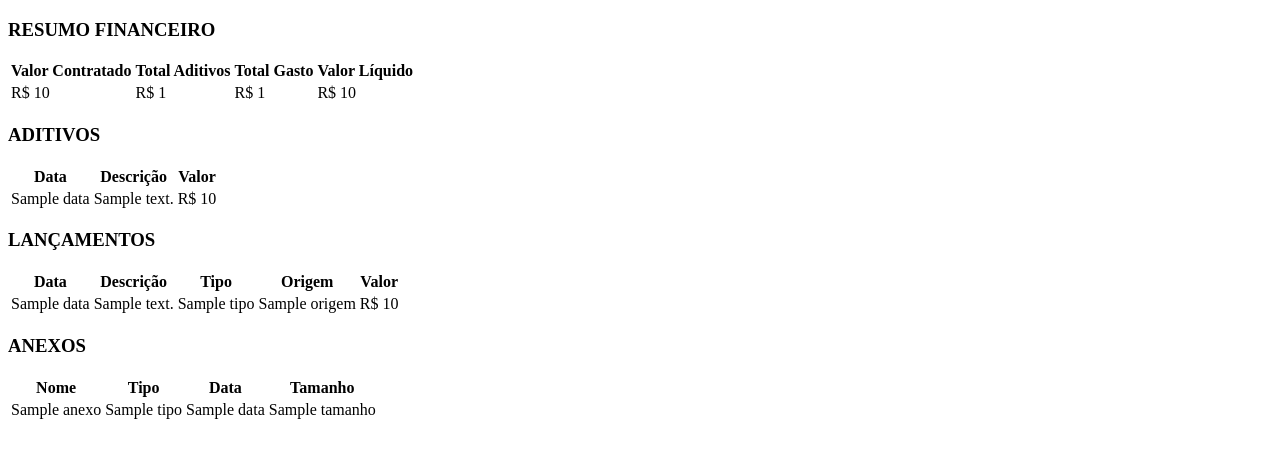
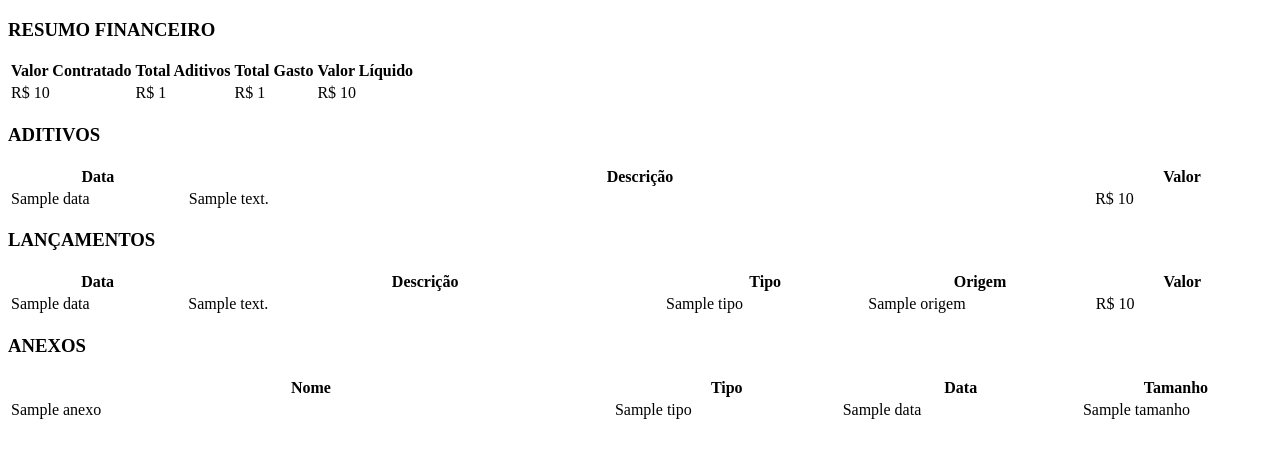
Before and after one commit to cassioreistech/Controle_de_Obras, a Python web app: template src/controle_obras/templates/relatorio_obra.html in a window 1280 px wide. Shown: the part 207-665 px from the top of the page. Run offline with Jinja, Linux system fonts and the light colour scheme; the template is opened without the code that fills it: most values are stand-ins (such as "Sample title", 1, 10 or a date in 2020).

Commit message:
fix: corrigir layout das tabelas LANÇAMENTOS e ANEXOS no PDF - larguras explícitas, repeat=1, fonte 8pt

```diff
--- a/src/controle_obras/templates/relatorio_obra.html
+++ b/src/controle_obras/templates/relatorio_obra.html
@@ -53,20 +53,20 @@
     {% if aditivos %}
     <section class="secao">
         <h3>ADITIVOS</h3>
-        <table class="tabela-dados">
+        <table width="100%" repeat="1">
             <thead>
                 <tr>
-                    <th class="col-data">Data</th>
-                    <th class="col-desc">Descrição</th>
-                    <th class="col-valor">Valor</th>
+                    <th width="14%">Data</th>
+                    <th width="72%">Descrição</th>
+                    <th width="14%">Valor</th>
                 </tr>
             </thead>
             <tbody>
                 {% for aditivo in aditivos %}
                 <tr>
-                    <td>{{ aditivo.data }}</td>
-                    <td>{{ aditivo.descricao }}</td>
-                    <td class="direita">R$ {{ aditivo.valor }}</td>
+                    <td width="14%">{{ aditivo.data }}</td>
+                    <td width="72%">{{ aditivo.descricao }}</td>
+                    <td width="14%" class="direita">R$ {{ aditivo.valor }}</td>
                 </tr>
                 {% endfor %}
             </tbody>
@@ -78,24 +78,24 @@
     {% if lancamentos %}
     <section class="secao">
         <h3>LANÇAMENTOS</h3>
-        <table class="tabela-dados">
+        <table width="100%" repeat="1" class="tabela-lanc">
             <thead>
                 <tr>
-                    <th class="col-data">Data</th>
-                    <th class="col-desc-lanc">Descrição</th>
-                    <th class="col-tipo">Tipo</th>
-                    <th class="col-origem">Origem</th>
-                    <th class="col-valor">Valor</th>
+                    <th width="14%">Data</th>
+                    <th width="38%">Descrição</th>
+                    <th width="16%">Tipo</th>
+                    <th width="18%">Origem</th>
+                    <th width="14%">Valor</th>
                 </tr>
             </thead>
             <tbody>
                 {% for lanc in lancamentos %}
                 <tr>
-                    <td>{{ lanc.data }}</td>
-                    <td>{{ lanc.descricao }}</td>
-                    <td>{{ lanc.tipo }}</td>
-                    <td>{{ lanc.origem }}</td>
-                    <td class="direita">R$ {{ lanc.valor }}</td>
+                    <td width="14%">{{ lanc.data }}</td>
+                    <td width="38%">{{ lanc.descricao }}</td>
+                    <td width="16%">{{ lanc.tipo }}</td>
+                    <td width="18%">{{ lanc.origem }}</td>
+                    <td width="14%" class="direita">R$ {{ lanc.valor }}</td>
                 </tr>
                 {% endfor %}
             </tbody>
@@ -107,22 +107,22 @@
     {% if anexos %}
     <section class="secao">
         <h3>ANEXOS</h3>
-        <table class="tabela-dados">
+        <table width="100%" repeat="1" class="tabela-anexos">
             <thead>
                 <tr>
-                    <th class="col-nome">Nome</th>
-                    <th class="col-tipo-anexo">Tipo</th>
-                    <th class="col-data">Data</th>
-                    <th class="col-tam">Tamanho</th>
+                    <th width="48%">Nome</th>
+                    <th width="18%">Tipo</th>
+                    <th width="19%">Data</th>
+                    <th width="15%">Tamanho</th>
                 </tr>
             </thead>
             <tbody>
                 {% for anexo in anexos %}
                 <tr>
-                    <td class="nome-anexo">{{ anexo.nome }}</td>
-                    <td>{{ anexo.tipo }}</td>
-                    <td>{{ anexo.data }}</td>
-                    <td class="direita">{{ anexo.tamanho }}</td>
+                    <td width="48%">{{ anexo.nome }}</td>
+                    <td width="18%">{{ anexo.tipo }}</td>
+                    <td width="19%">{{ anexo.data }}</td>
+                    <td width="15%" class="direita">{{ anexo.tamanho }}</td>
                 </tr>
                 {% endfor %}
             </tbody>
```
Also changed, not shown: src/controle_obras/static/css/relatorio.css (+15 -33 lines).
